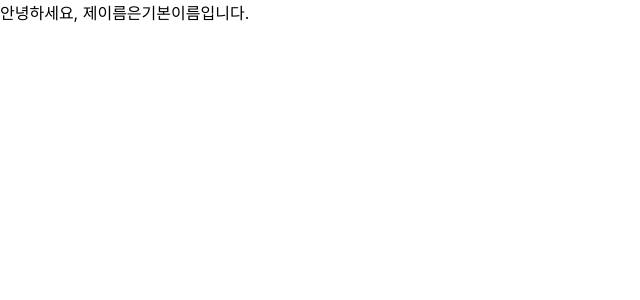
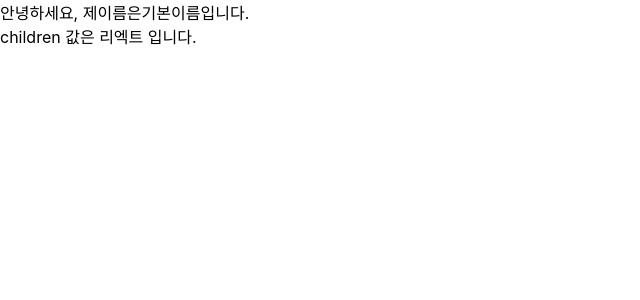
Before and after one commit to sungjaechoi/hello-react, a React (Create React App) app: page / in a window 1280 px wide. Shown: the top 300 px of the page, without its empty margins (0-640 px from the left). Built offline with nearby package versions, Linux system fonts and the light colour scheme.

Commit message:
[3].props - 4. 태그 사이의 내용을 보여 주는 Children

```diff
--- a/src/App.js
+++ b/src/App.js
@@ -1,7 +1,7 @@
 import MyComponent from './MyComponent';
 
 const App = () => {
-  return <MyComponent/>;
+  return <MyComponent>리엑트</MyComponent>;
 };
 
 export default App;
--- a/src/MyComponent.js
+++ b/src/MyComponent.js
@@ -1,9 +1,14 @@
 const MyComponent = props =>{
-  return <div>안녕하세요, 제이름은{props.name}입니다.</div>
+  return (
+    <div>
+      안녕하세요, 제이름은{props.name}입니다.<br/>
+      children 값은 {props.children} 입니다.
+    </div>
+  );
 };
 
 MyComponent.defaultProps ={
   name:'기본이름'
-}
+};
 
 export default MyComponent;
```
